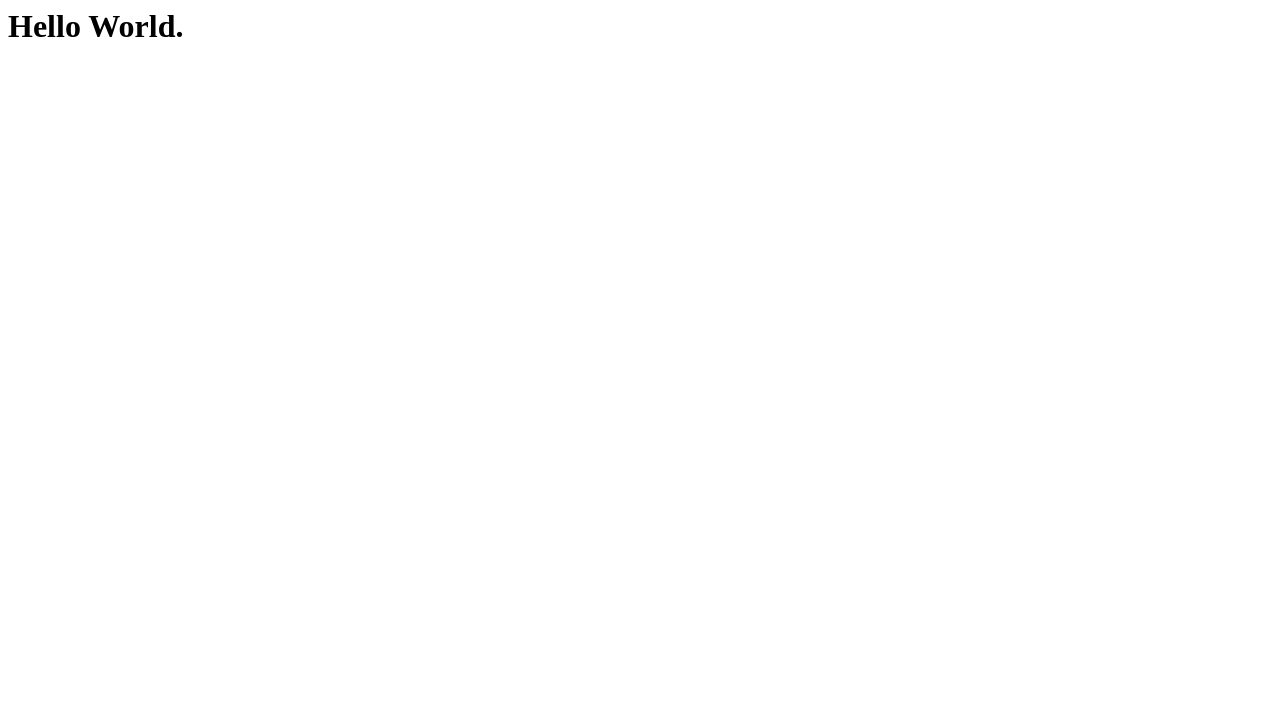
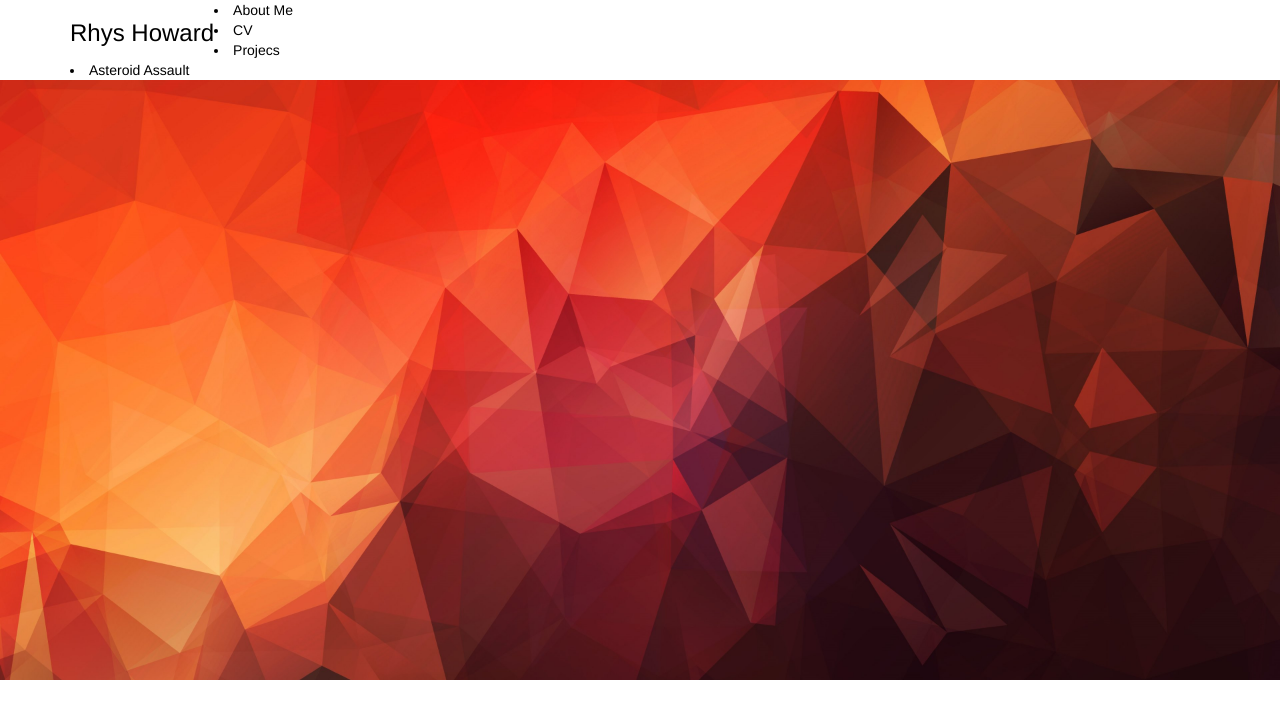
Before and after one commit to rkh4/rkh4.github.io, a plain HTML site: page index.html in a window 1280 px wide. Drawn offline with nearby package versions, Linux system fonts and the light colour scheme.

Commit message:
added updated index.html, added images & css

```diff
--- a/index.html
+++ b/index.html
@@ -1,3 +1,35 @@
+<!doctype HTML>
 <html>
-  <h1>Hello World.</h1>
+<!-- Start of Body -->
+<head>
+    <link rel="stylesheet" href="https://maxcdn.bootstrapcdn.com/bootstrap/3.3.6/css/bootstrap.min.css">
+
+    <link rel="stylesheet" href="/style.css">
+
+    <title>Rhys Howard</title>
+</head>
+<!-- End of Header -->
+<!-- Start of Body -->
+<body>
+    <div class="navbar navbar-default navbar-fixed-top navbar-transparent" background-img="">
+        <div class="container">
+            <div class="navbar-header">
+
+                <h3>Rhys Howard</h3>
+
+            </div>
+            <div class="navbar-collapse collapse" id="navbar-main"
+                <ul class="nav navbar-nav navbar-right">
+                    <li>About Me</li>
+                    <li>CV</li>
+                    <li>Projecs</li>
+                    <li>Asteroid Assault</li>
+                </ul>
+            <div>
+        </div>
+        </div>
+    </div>
+    <div class="background"></div>
+</body>
+<!-- End of Body -->
 </html>
--- /dev/null
+++ b/style.css
@@ -0,0 +1,15 @@
+* {
+    color: #000;
+}
+
+.navbar {
+    background: none;
+    border: none;
+}
+
+.background {
+    background-image: url('../polygon1.jpg');
+    background-size: 100%;
+    background-repeat: no-repeat;
+    height: 600px;
+}
```
Also changed, not shown: Polygon1.jpg (added), Polygon4_uhd.jpg (added), background1.jpg (added).
